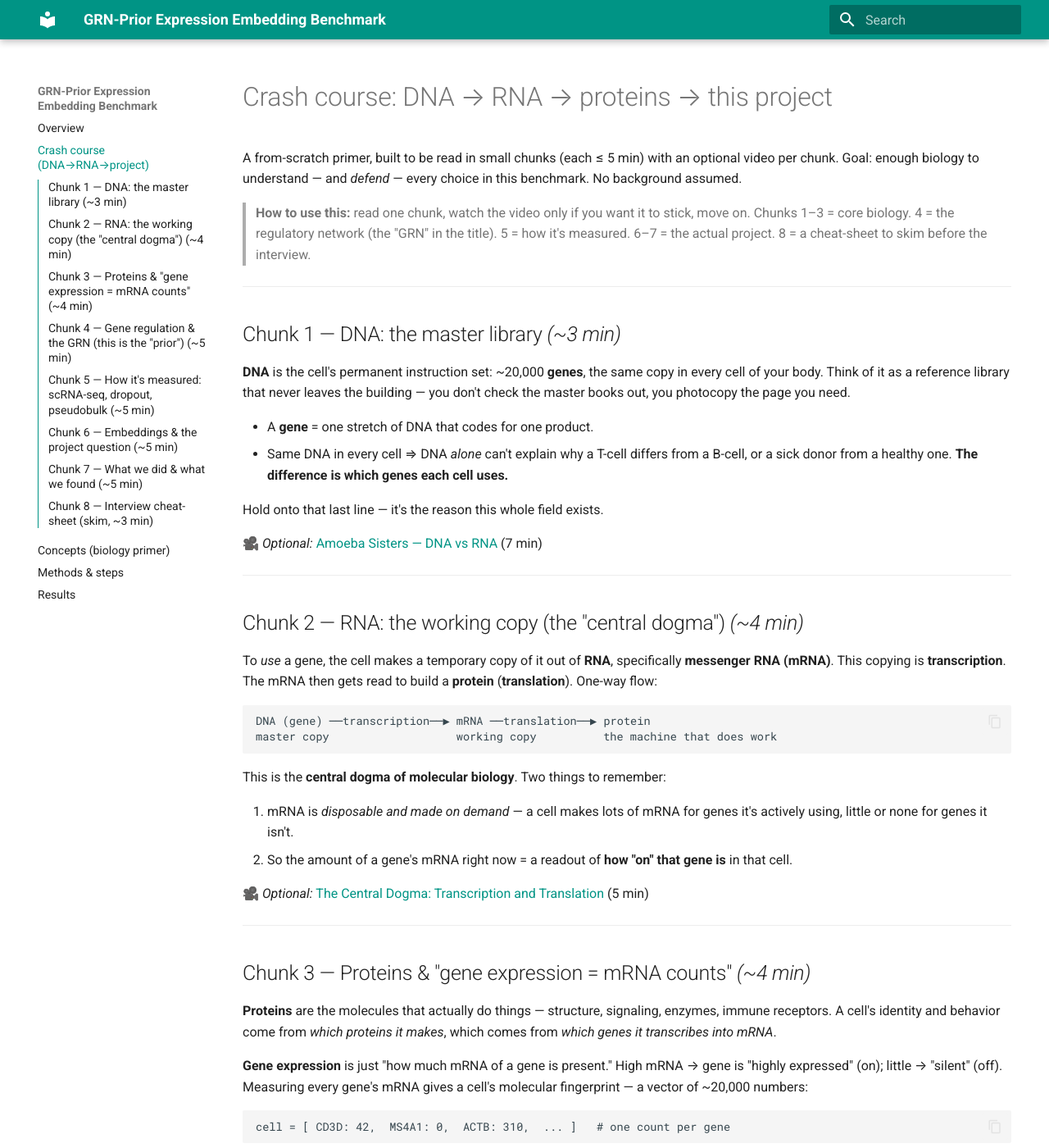
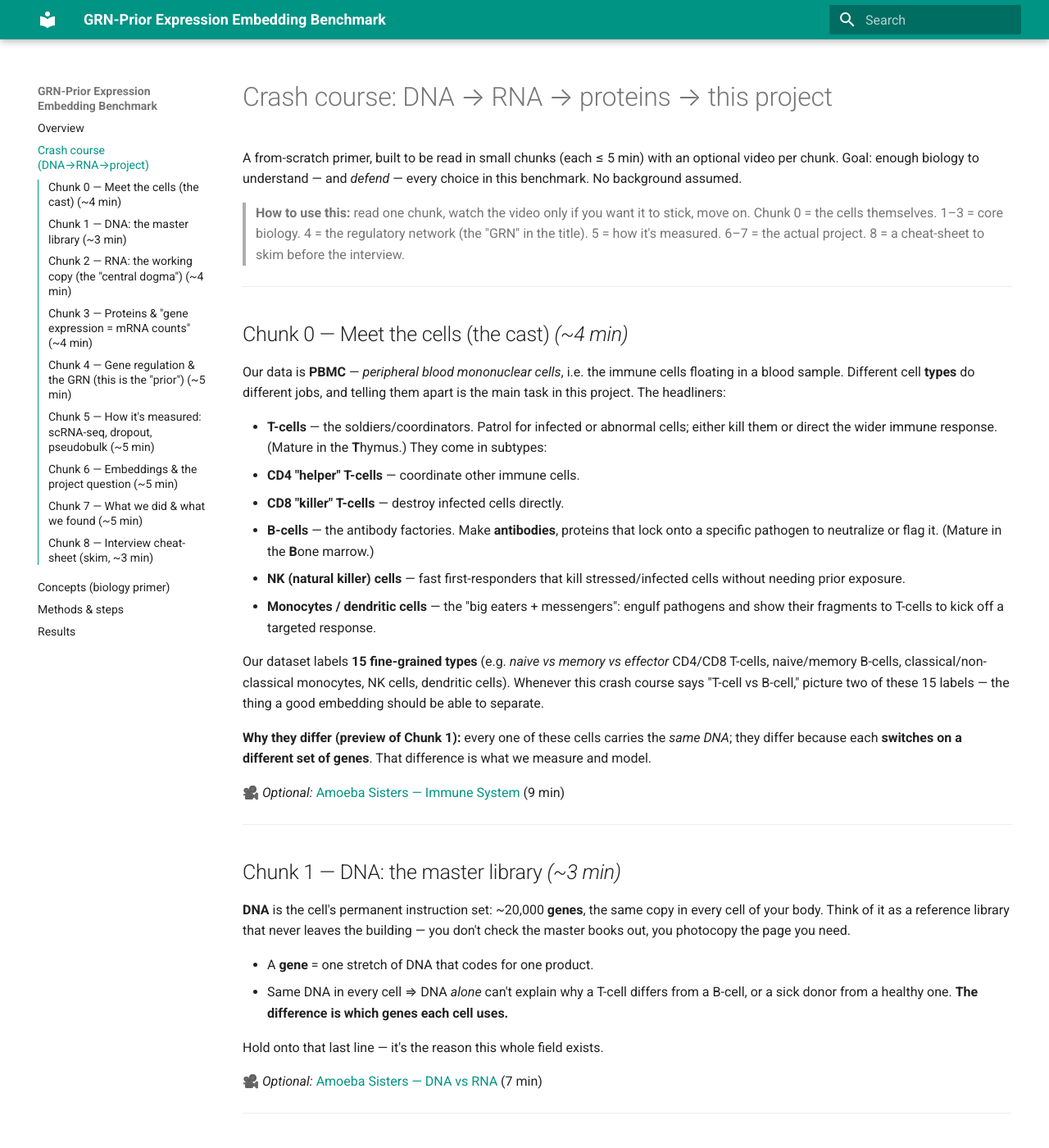
Before and after one commit to sbartek/grn-prior-benchmark, an MkDocs documentation site: the page built from docs/crash-course.md, in a window 1280 px wide and 1400 px high. Shown: the whole window at 82% size. Built offline with MkDocs 1.6.1 and Material for MkDocs 9.7.7, drawn with Linux system fonts in a browser that asks for light colours; some of the changed text lies outside the part shown.

Commit message:
crash course: add Chunk 0 'Meet the cells' (T/B/NK/monocyte cast)
New zero chunk introducing PBMC immune cell types before the biology chunks,
so the recurring T-cell vs B-cell example lands. Adds immune-system video +
cheat-sheet cast line.

Co-Authored-By: Claude Opus 4.8 (1M context) <noreply@anthropic.com>

```diff
--- a/docs/crash-course.md
+++ b/docs/crash-course.md
@@ -5,8 +5,39 @@ per chunk. Goal: enough biology to understand — and *defend* — every choice
 No background assumed.
 
 > **How to use this:** read one chunk, watch the video only if you want it to stick, move on.
-> Chunks 1–3 = core biology. 4 = the regulatory network (the "GRN" in the title). 5 = how it's
-> measured. 6–7 = the actual project. 8 = a cheat-sheet to skim before the interview.
+> Chunk 0 = the cells themselves. 1–3 = core biology. 4 = the regulatory network (the "GRN" in
+> the title). 5 = how it's measured. 6–7 = the actual project. 8 = a cheat-sheet to skim before
+> the interview.
+
+---
+
+## Chunk 0 — Meet the cells (the cast) *(~4 min)*
+
+Our data is **PBMC** — *peripheral blood mononuclear cells*, i.e. the immune cells floating in a
+blood sample. Different cell **types** do different jobs, and telling them apart is the main task
+in this project. The headliners:
+
+- **T-cells** — the soldiers/coordinators. Patrol for infected or abnormal cells; either kill
+  them or direct the wider immune response. (Mature in the **T**hymus.) They come in subtypes:
+  - **CD4 "helper" T-cells** — coordinate other immune cells.
+  - **CD8 "killer" T-cells** — destroy infected cells directly.
+- **B-cells** — the antibody factories. Make **antibodies**, proteins that lock onto a specific
+  pathogen to neutralize or flag it. (Mature in the **B**one marrow.)
+- **NK (natural killer) cells** — fast first-responders that kill stressed/infected cells without
+  needing prior exposure.
+- **Monocytes / dendritic cells** — the "big eaters + messengers": engulf pathogens and show
+  their fragments to T-cells to kick off a targeted response.
+
+Our dataset labels **15 fine-grained types** (e.g. *naive vs memory vs effector* CD4/CD8 T-cells,
+naive/memory B-cells, classical/non-classical monocytes, NK cells, dendritic cells). Whenever this
+crash course says "T-cell vs B-cell," picture two of these 15 labels — the thing a good embedding
+should be able to separate.
+
+**Why they differ (preview of Chunk 1):** every one of these cells carries the *same DNA*; they
+differ because each **switches on a different set of genes**. That difference is what we measure
+and model.
+
+🎥 *Optional:* [Amoeba Sisters — Immune System](https://www.youtube.com/watch?v=fSEFXl2XQpc) (9 min)
 
 ---
 
@@ -163,6 +194,8 @@ the brief asked for.
 
 ## Chunk 8 — Interview cheat-sheet *(skim, ~3 min)*
 
+- **The cells (PBMC):** T-cells (CD4 helper / CD8 killer), B-cells (antibodies), NK cells,
+  monocytes/dendritic cells. Same DNA, different genes on → different types (15 in our data).
 - **Central dogma:** DNA → (transcription) → mRNA → (translation) → protein.
 - **Gene expression = mRNA amount.** Our data = mRNA counts per gene per cell.
 - **Dropout:** random zeros from shallow sampling. **Pseudobulk:** average cells per
```
